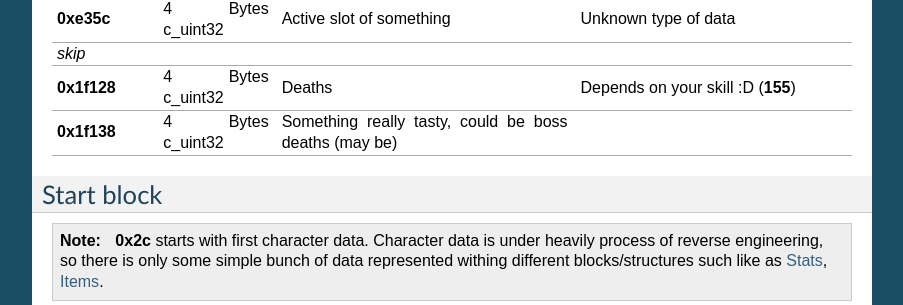
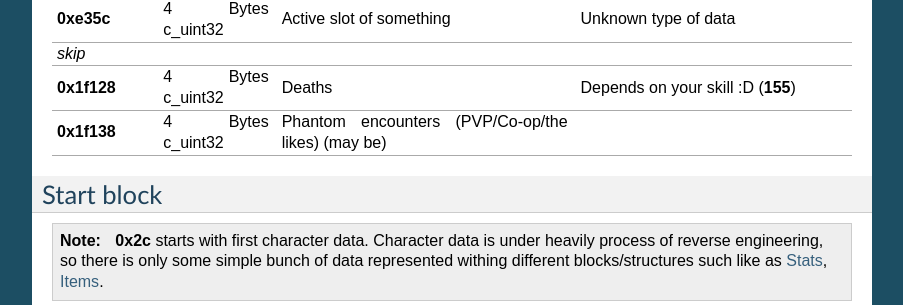
Before and after one commit to tarvitz/dsfp, a Sphinx documentation site: the page built from docs/datasheet.rst, in a window 1280 px wide and 900 px high, scrolled down 5692 px. Shown: the part 147-452 px from the top of the window, without its empty margins (198-1101 px from the left). Built offline with Sphinx 7.4.7, drawn with Linux system fonts in a browser that asks for light colours; formulas are drawn with MathJax 3.

Commit message:
update datasheet entry

```diff
--- a/docs/datasheet.rst
+++ b/docs/datasheet.rst
@@ -446,8 +446,8 @@ Slot block
 | **0x1f128**     | 4 Bytes   | Deaths                   | Depends on your     |
 |                 | c_uint32  |                          | skill :D (**155**)  |
 +-----------------+-----------+--------------------------+---------------------+
-| **0x1f138**     | 4 Bytes   | Something really tasty,  |                     |
-|                 | c_uint32  | could be boss deaths     |                     |
+| **0x1f138**     | 4 Bytes   | Phantom encounters       |                     |
+|                 | c_uint32  | (PVP/Co-op/the likes)    |                     |
 |                 |           | (may be)                 |                     |
 +-----------------+-----------+--------------------------+---------------------+
 
```
